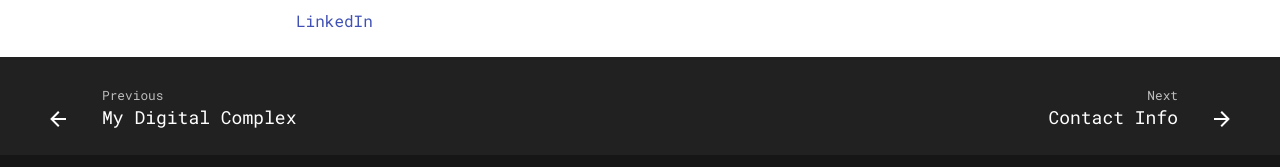
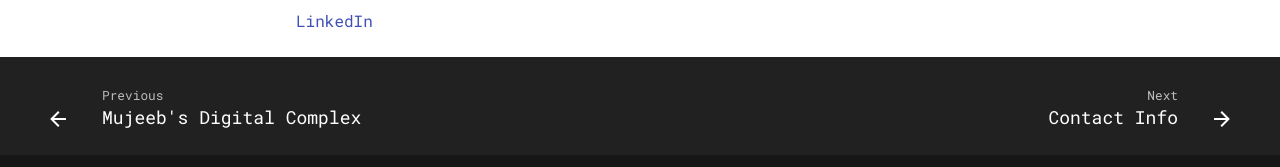
Before and after one commit to alohamujeeb/alohamujeeb.github.io, an MkDocs documentation site: the page built from docs/about/aboutme.md, in a window 1280 px wide and 900 px high, scrolled down 547 px. Shown: the part 721-888 px from the top of the window. Built offline with MkDocs 1.6.1 and Material for MkDocs 9.7.7, drawn with Linux system fonts in a browser that asks for light colours.

```diff
--- a/mkdocs.yml
+++ b/mkdocs.yml
@@ -107,7 +107,7 @@
 # Page tree
 nav:
   - Home:
-    - My Digital Complex: index.md
+    - Mujeeb's Digital Complex: index.md
     - <font color='green'><h2>Introduction</h2></font>:
       - About Me: about/aboutme.md
       - Contact Info: about/contact.md
```
